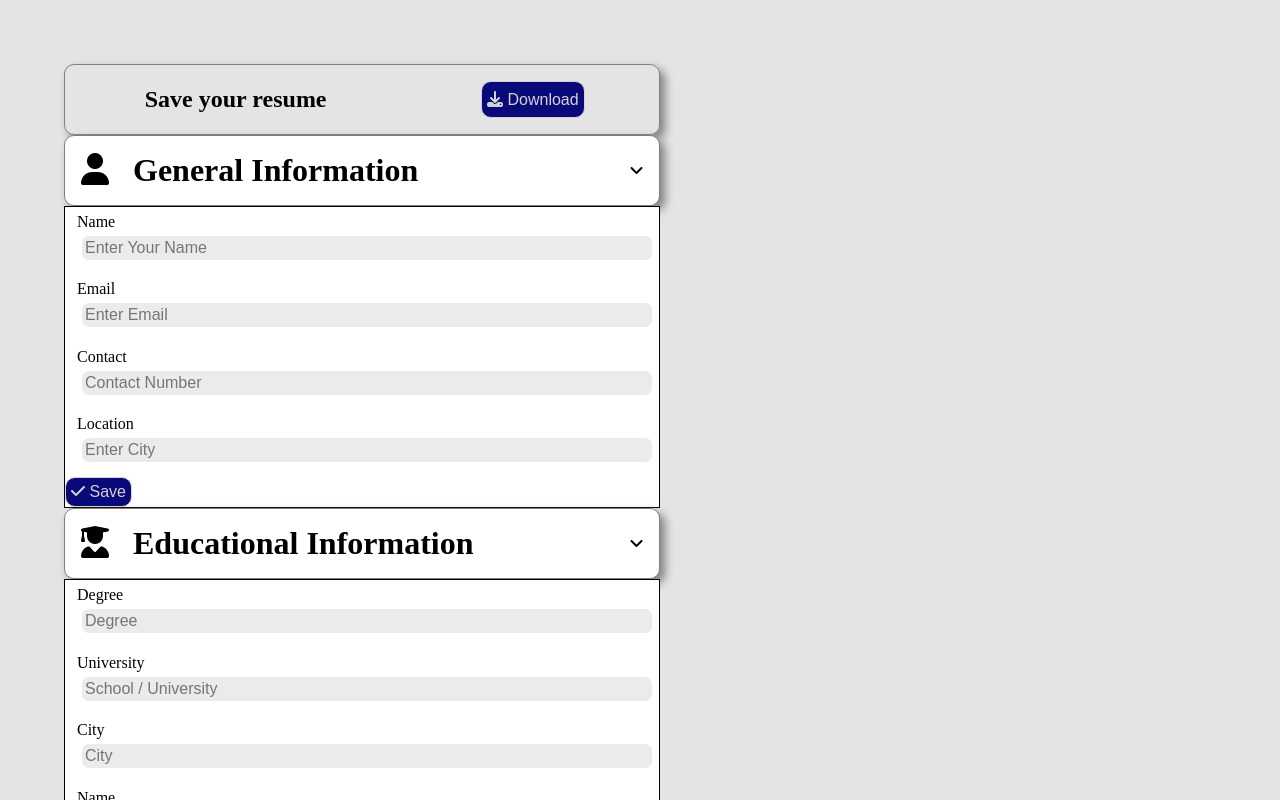
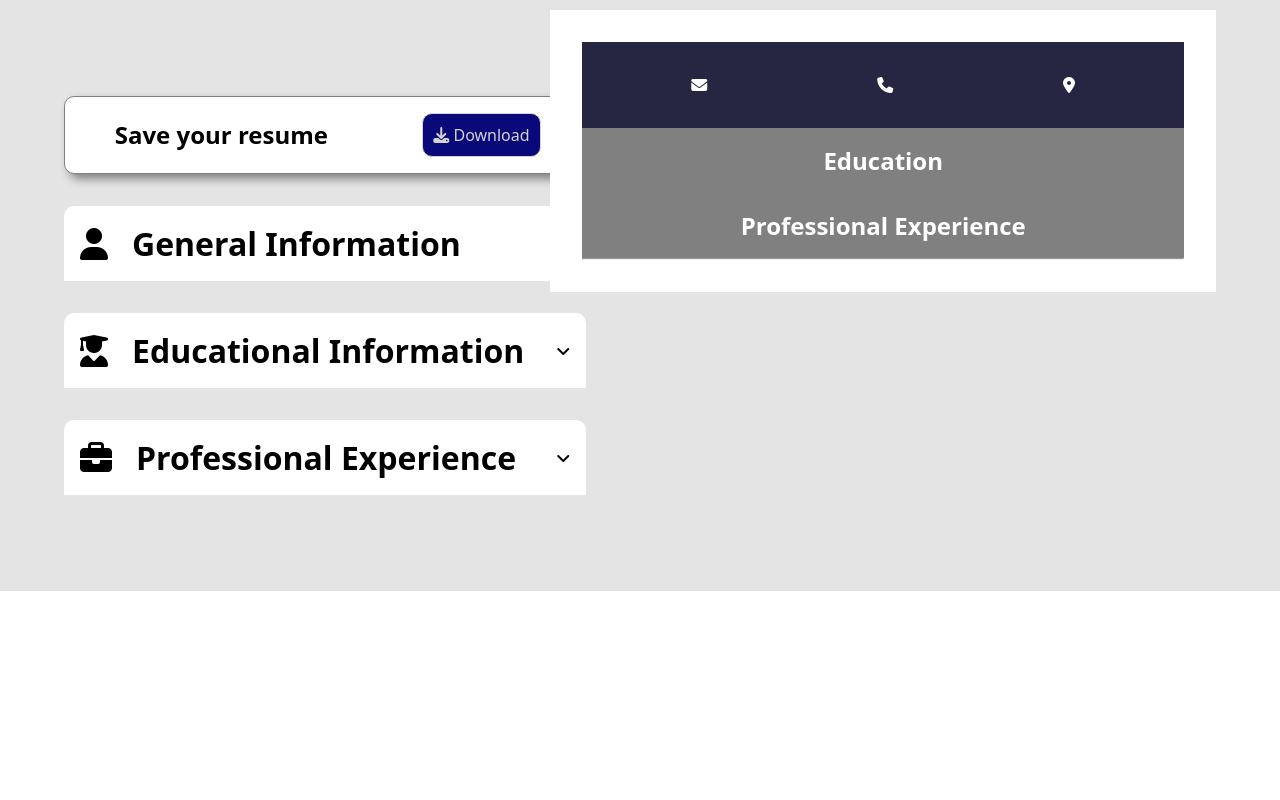
Before and after one commit to vandanafuloria/CV-builder-, a React (Vite) app: page / in a window 1280 px wide. Shown: the top 800 px of the page. Built offline with nearby package versions, Linux system fonts and the light colour scheme.

Commit message:
added position fixed and closing and opening of cards on clicks

```diff
--- a/src/App.css
+++ b/src/App.css
@@ -1,23 +1,34 @@
 *{
     margin: 0;
     box-sizing: border-box;
+    font-family: system-ui, -apple-system, BlinkMacSystemFont, 'Segoe UI', Roboto, Oxygen, Ubuntu, Cantarell, 'Open Sans', 'Helvetica Neue', sans-serif;
 }
 .container{
     display: flex;
     justify-content: space-between;
     gap: 2rem;
-    flex-wrap: wrap;
+
     padding:2rem;
     background-color: rgb(228, 228, 228);
 }
 .main-container{
     padding: 2rem;
+    position: relative;
+}
+.main-container> div{
+    margin: 2rem auto;
 }
 .preview-container{
     text-align: center;
     padding:2rem;
     flex-basis: 51%;
     background-color: white;
+    position: fixed;
+    right: 5%;
+    top: 10px;
+    width: 52%;
+     max-width: 900px;
+
 }
 .info{
     display: flex;
@@ -26,8 +37,9 @@
     justify-content: space-around;
 }
 form{
-    border:1px solid black;
+
     background-color: white;
+    padding: 1rem;
 }
 form input{
     width: 100%;
@@ -35,7 +47,7 @@ form input{
     outline: none;
     font-size: 1rem;
     background-color: rgb(236, 235, 235);
-    padding: 3px;
+    padding: 5px;
     border-radius: 7px;
     margin:5px;
 }
@@ -51,17 +63,20 @@ textarea{
         justify-content: space-between;
         gap: 2rem;
         align-items: center;
-        border: 1px solid gray;
+
         background-color: white;
 
         padding: 1rem;
-        border-radius: 10px;
-        box-shadow: 5px 5px 10px gray;
+        border-top-right-radius: 10px;
+        border-top-left-radius: 10px;
+
+
 }
 .download{
     display: flex;
     justify-content: space-around;
     gap: 2rem;
+    background-color: white;
     padding:1rem;
     border: 1px solid , gray;
     border-radius: 10px;
@@ -97,8 +112,9 @@ textarea{
 
 .resume-heading{
     background-color: gray;
+    color: white;
     padding: 1rem;
-}
+}r
 .company{
     font-weight: 700;
     font-size: 1rem;
@@ -107,3 +123,29 @@ textarea{
 
     overflow-wrap: break-word;
 }
+.btn{
+    display: flex;
+    justify-content: right;
+    gap: 2rem;
+    margin: 1rem;
+
+}
+.educations{
+    font-size: 1rem;
+    background-color: white;
+    margin:2px;
+    text-align: center;
+    padding: 1rem;
+
+}
+.edu-btn{
+
+    display: flex;
+    justify-content: center;
+    margin:1rem;
+
+
+}
+.edu-btn button{
+    padding: 1rem;
+}
--- a/src/App.jsx
+++ b/src/App.jsx
@@ -29,10 +29,14 @@ function App() {
   const [startDate, setStartDate] = useState("");
   const [endDate, setEndDate] = useState("");
 
+  // dropdown
+  const [isOpne, setIsOpen] = useState(false);
+
   return (
     <div className="container">
       <div className="main-container">
         <Download />
+        {/* <input value={name} onChange={(e) => setName(e.target.value)} /> */}
         <GeneralInformation
           setName={setName}
           setEmail={setEmail}
--- a/src/components/EducationInforamation.jsx
+++ b/src/components/EducationInforamation.jsx
@@ -1,5 +1,6 @@
 import Heading from "../ui/Heading";
 import Button from "../ui/Button";
+import { useState } from "react";
 
 export default function EducationalInformation({
   setDegree,
@@ -9,12 +10,86 @@ export default function EducationalInformation({
   setStart,
   setEnd,
 }) {
+  const [educations, setEducations] = useState([
+    {
+      school: "University of California",
+      degree: "Bachelors of Commerce",
+      startDate: "24-56-3",
+      endDate: "",
+      location: "America",
+    },
+    {
+      school: "Standford University",
+      degree: "Bachelors of Commerce",
+      startDate: "24-56-3",
+      endDate: "",
+      location: "America",
+    },
+  ]);
+
+  const [formData, setFormData] = useState({
+    school: "",
+    degree: "",
+    startDate: "",
+    endDate: "",
+    location: "",
+  });
+
+  const [isFormVisisble, setIsFormVisible] = useState(false); // list or form
+  const [isDegreeSection, setDegreeSection] = useState(false);
+
+  const handleAddEducation = () => {
+    setIsFormVisible(true);
+  };
+
+  const handleSaveEducation = () => {
+    setIsFormVisible(false);
+    setEducations([
+      ...educations,
+      {
+        school: "UNiversity of Singapore",
+        degree: "Bachelors of Commerce",
+        startDate: "24-56-3",
+        endDate: "",
+        location: "America",
+      },
+    ]);
+  };
+  // console.log(formData);
+
   return (
     <div className="edu-info">
       <Heading
         icon={<i className="fa-solid fa-user-graduate"></i>}
         heading={"Educational Information"}
+        onClick={() => {
+          setDegreeSection(!isDegreeSection);
+        }}
       />
+      {isDegreeSection &&
+        educations.map((education) => (
+          <div
+            className="educations"
+            onClick={() => {
+              setFormData({ ...education });
+              setIsFormVisible(true);
+            }}
+          >
+            <h5> {education.school}</h5>
+          </div>
+        ))}
+
+      {isDegreeSection && (
+        <div className="edu-btn">
+          <Button
+            icon={<i className="fa-solid fa-plus"></i>}
+            text="Add Education"
+            onClick={handleAddEducation}
+          />
+        </div>
+      )}
+
+      {isFormVisisble && (
         <form>
           <fieldset>
             <label htmlFor="degree">Degree</label>
@@ -22,10 +97,11 @@ export default function EducationalInformation({
               id="degree"
               placeholder="Degree"
               type="text"
-            onChange={(e) => {
-              setDegree(e.target.value);
-            }}
-          ></input>
+              value={formData.degree}
+              onChange={(e) =>
+                setFormData({ ...formData, degree: e.target.value })
+              }
+            />
           </fieldset>
           <fieldset>
             <label htmlFor="shool">University</label>
@@ -33,9 +109,10 @@ export default function EducationalInformation({
               id="shool"
               placeholder="School / University"
               type="text"
-            onChange={(e) => {
-              setSchool(e.target.value);
-            }}
+              value={formData.school}
+              onChange={(e) =>
+                setFormData({ ...formData, school: e.target.value })
+              }
             ></input>
           </fieldset>
           <fieldset>
@@ -84,9 +161,17 @@ export default function EducationalInformation({
               />
             </div>
           </fieldset>
+          <div className="btn">
+            <Button text={"Cancel"} />
 
-        <Button icon={<i className="fa-solid fa-check"></i>} text={"Save"} />
+            <Button
+              icon={<i className="fa-solid fa-check"></i>}
+              text={"Save"}
+              onClick={handleSaveEducation}
+            />
+          </div>
         </form>
+      )}
     </div>
   );
 }
--- a/src/components/GeneralInformation.jsx
+++ b/src/components/GeneralInformation.jsx
@@ -8,12 +8,25 @@ export default function GeneralInformation({
   setContact,
   setLocation,
 }) {
+  const [isOpen, setIsOpen] = useState(false);
+
+  const handleToggle = () => {
+    setIsOpen(!isOpen);
+
+    // setIsOpen((old) => {
+    //   // calculation
+    //   return !old;
+    // });
+  };
   return (
     <div className="gen-info">
       <Heading
         icon={<i className="fa-solid fa-user"></i>}
         heading={"General Information"}
+        onClick={handleToggle}
       />
+
+      {isOpen && (
         <form>
           <fieldset>
             <label htmlFor="name">Name</label>
@@ -57,8 +70,15 @@ export default function GeneralInformation({
               }}
             ></input>
           </fieldset>
-        <Button icon={<i className="fa-solid fa-check"></i>} text={"Save"} />
+          <div className="btn">
+            <Button text={"Cancel"} />
+            <Button
+              icon={<i className="fa-solid fa-check"></i>}
+              text={"Save"}
+            />
+          </div>
         </form>
+      )}
     </div>
   );
 }
--- a/src/components/ProfessionalInformation.jsx
+++ b/src/components/ProfessionalInformation.jsx
@@ -1,3 +1,4 @@
+import { useState } from "react";
 import Button from "../ui/Button";
 import Heading from "../ui/Heading";
 
@@ -8,12 +9,18 @@ export default function ProfessionalInformation({
   setStartDate,
   setEndDate,
 }) {
+  const [isProfessionalVisible, setProfessionalVisible] = useState(false);
+
   return (
     <div className="prof-info">
       <Heading
         icon={<i className="fa-solid fa-briefcase"></i>}
         heading={"Professional Experience"}
+        onClick={() => {
+          setProfessionalVisible(!isProfessionalVisible);
+        }}
       />
+      {isProfessionalVisible && (
         <form>
           <fieldset>
             <label htmlFor="job">Job</label>
@@ -64,8 +71,15 @@ export default function ProfessionalInformation({
               }}
             ></textarea>
           </fieldset>
-        <Button icon={<i className="fa-solid fa-check"></i>} text={"Save"} />
+          <div className="btn">
+            <Button text={"Cancle"} />
+            <Button
+              icon={<i className="fa-solid fa-check"></i>}
+              text={"Save"}
+            />
+          </div>
         </form>
+      )}
     </div>
   );
 }
--- a/src/components/Resume.jsx
+++ b/src/components/Resume.jsx
@@ -15,6 +15,12 @@ export default function Resume({
   startDate,
   endDate,
 }) {
+  /*{
+        name, email, location,
+        degree : [{deg1}, {deg2}, ...],
+        job : [{job1}, {job2}, ..]
+    }
+    */
   return (
     <div>
       <div className="resume-header">
@@ -37,7 +43,7 @@ export default function Resume({
       <h2 className="resume-heading">Education</h2>
       <div className="edu">
         <div>
-          <p>
+          <p style={{ fontSize: "1rem", fontWeight: "bold" }}>
             {start} {end}
           </p>
           <p>
@@ -52,7 +58,7 @@ export default function Resume({
       <h2 className="resume-heading">Professional Experience</h2>
       <div className="exp">
         <div>
-          <h3>
+          <h3 style={{ fontSize: "1rem", fontWeight: "bold" }}>
             {startDate} {endDate}
           </h3>
           <p>{job}</p>
--- a/src/ui/Button.jsx
+++ b/src/ui/Button.jsx
@@ -6,12 +6,13 @@ export default function Button({ icon, text, onClick }) {
     <button
       style={{
         fontSize: "1rem",
-        padding: 5,
+        padding: 10,
         borderRadius: "10px",
         border: "lightgrey 1px solid",
         color: "lightgray",
         background: "rgba(9, 9, 121, 1)",
       }}
+      onClick={onClick}
     >
       {icon} {text}
     </button>
--- a/src/ui/Heading.jsx
+++ b/src/ui/Heading.jsx
@@ -1,10 +1,10 @@
 // general info  form input
 
 export default function Heading(props) {
-  const { heading, icon } = props;
+  const { heading, icon, onClick } = props;
 
   return (
-    <div className="heading">
+    <div className="heading" onClick={onClick}>
       <div style={{ display: "flex", alignItems: "center", gap: "1.5rem" }}>
         <span style={{ fontSize: "2rem" }}>{icon}</span>
         <h1>{heading}</h1>
```
Lines whose indentation alone changed are shown as unchanged.
